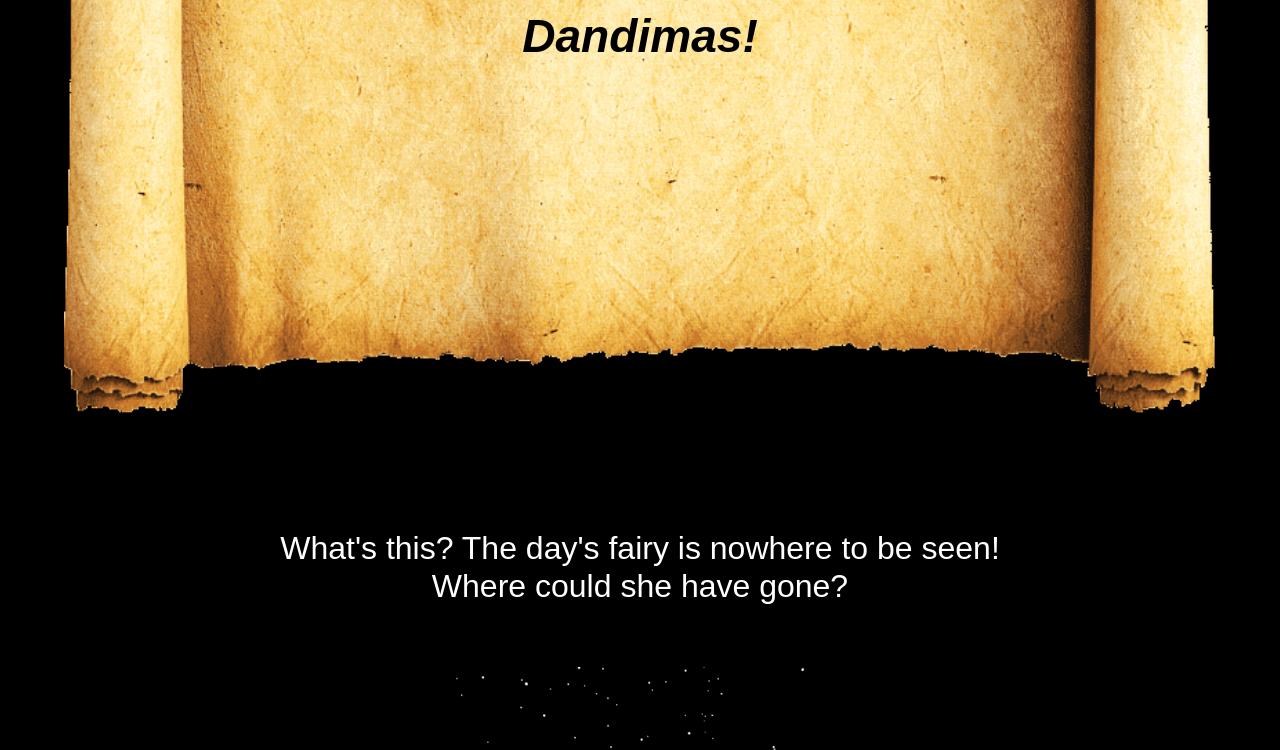
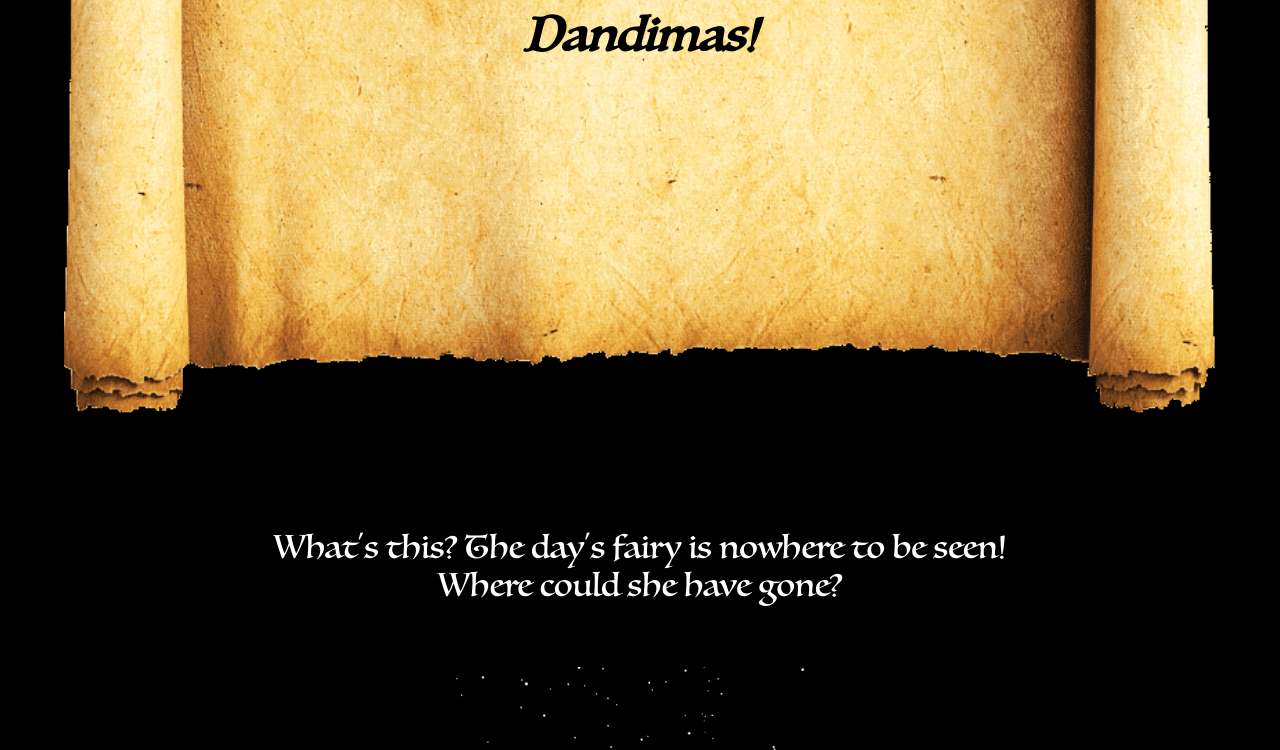
Before and after one commit to daniel-jh-mcb/dandimas-test, a plain HTML site: page index.html in a window 1280 px wide. Shown: the part 357-1107 px from the top of the page. Drawn offline with Linux system fonts and the light colour scheme.

```diff
--- a/index.html
+++ b/index.html
@@ -3,6 +3,7 @@
 <html>
     <head>
         <meta charset="utf-8">
+        <meta name="viewport" content="width=device-width, initial-scale=1.0">
 
         <title>Dandimas Countdown</title>
 
--- a/styles.css
+++ b/styles.css
@@ -2,7 +2,7 @@
 @font-face{
     font-family: "Luminari-Regular";
     font-style: normal;
-    font-weight: bold;
+    font-weight: normal;
     src: url('fonts/Luminari-Regular.woff') format('woff');
 }
 
@@ -26,7 +26,7 @@ body {
     background-size:contain;
     background-repeat: no-repeat;
     text-align: center;
-    font-family: "Arial";
+    font-family: "Luminari-Regular";
     font-weight: normal;
     font-size: 1.8vw;
     padding-top: 9vw;
```
Also changed, not shown: 1 other file.
